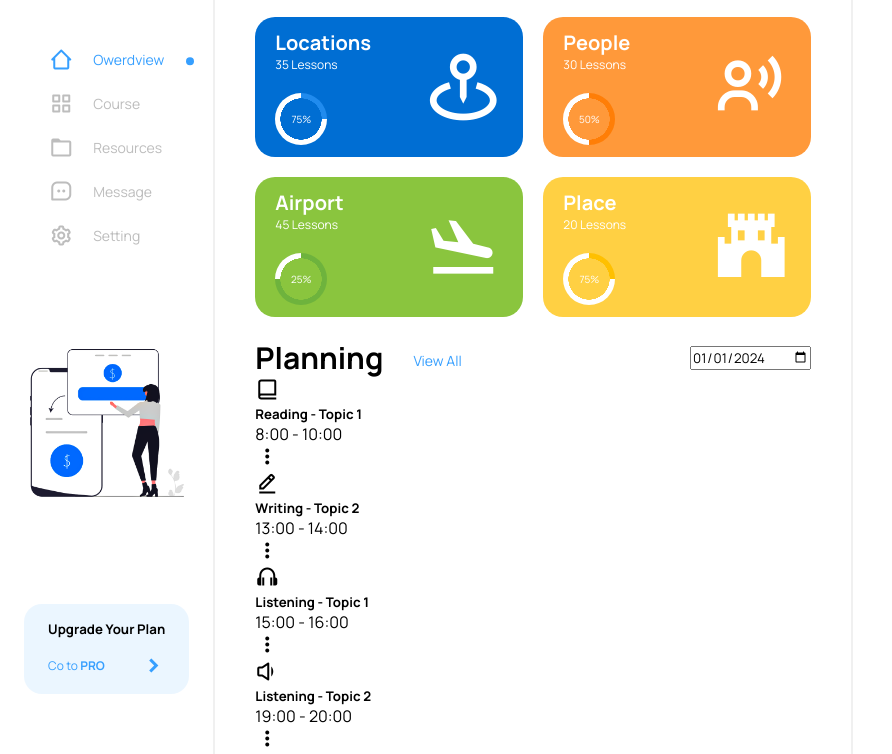
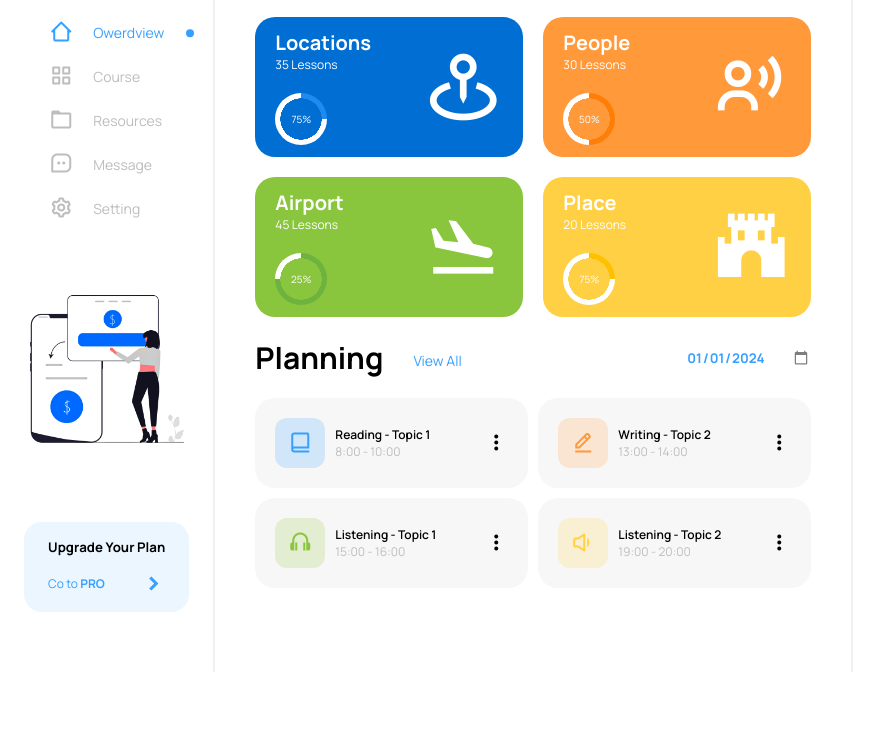
Before and after one commit to Alexandr696/project_2, a plain HTML site: page index.html in a window 1280 px wide. Shown: the part 128-882 px from the top of the page, without its empty margins (0-892 px from the left). After the commit the page ends 800 px from the top, so only its background shows below. Drawn offline with nearby package versions, Linux system fonts and the light colour scheme.

Commit message:
Созданы стили для блока планы

```diff
--- a/styles/style.css
+++ b/styles/style.css
@@ -311,3 +311,91 @@ main .analytics .item:nth-child(3) {
 main .analytics .item:nth-child(4) {
     background: #FFD043;
 }
+
+main .separator input {
+    border: none;
+    color: #369FFF;
+    font-weight: bold;
+    outline: none;
+    /*width: 100px;*/
+}
+
+input[type="date"]::-webkit-calendar-picker-indicator {
+    opacity: 0.5;
+    font-size: 16px;
+    cursor: pointer;
+}
+
+main .planning {
+    display: grid;
+    grid-template-columns: 1fr 1fr;
+    gap: 10px;
+    margin-top: 20px;
+}
+
+main .planning .item {
+    display: flex;
+    align-items: center;
+    justify-content: space-between;
+    padding: 20px;
+    background-color: #F7F7F7;
+    border-radius: 20px;
+}
+
+main .planning .item .left {
+    display: flex;
+    align-items: center;
+    gap: 10px;
+}
+
+main .planning .item .left .icon {
+    width: 50px;
+    height: 50px;
+    border-radius: 12px;
+    display: flex;
+    align-items: center;
+    justify-content: center;
+}
+
+main .planning .item:nth-child(1) .left .icon {
+    background: #D1E6F9;
+}
+
+main .planning .item:nth-child(1) .left .icon i {
+    color: #369FFF;
+}
+
+main .planning .item:nth-child(2) .left .icon {
+    background: #F9E5D2;
+}
+main .planning .item:nth-child(2) .left .icon i {
+    color: #FF993A;
+}
+
+main .planning .item:nth-child(3) .left .icon {
+    background: #E2EDD2;
+}
+main .planning .item:nth-child(3) .left .icon i {
+    color: #8AC53E;
+}
+
+main .planning .item:nth-child(4) .left .icon {
+    background: #F9F0D3;
+}
+main .planning .item:nth-child(4) .left .icon i {
+    color: #FFD143;;
+}
+
+main .planning .item .left .details h5 {
+    font-size: 12px;
+    font-weight: 600;
+}
+
+main .planning .item .left .details p {
+    font-size: 12px;
+    color: #BDBDBD;
+}
+
+main .planning .item > i {
+    cursor: pointer;
+}
```
